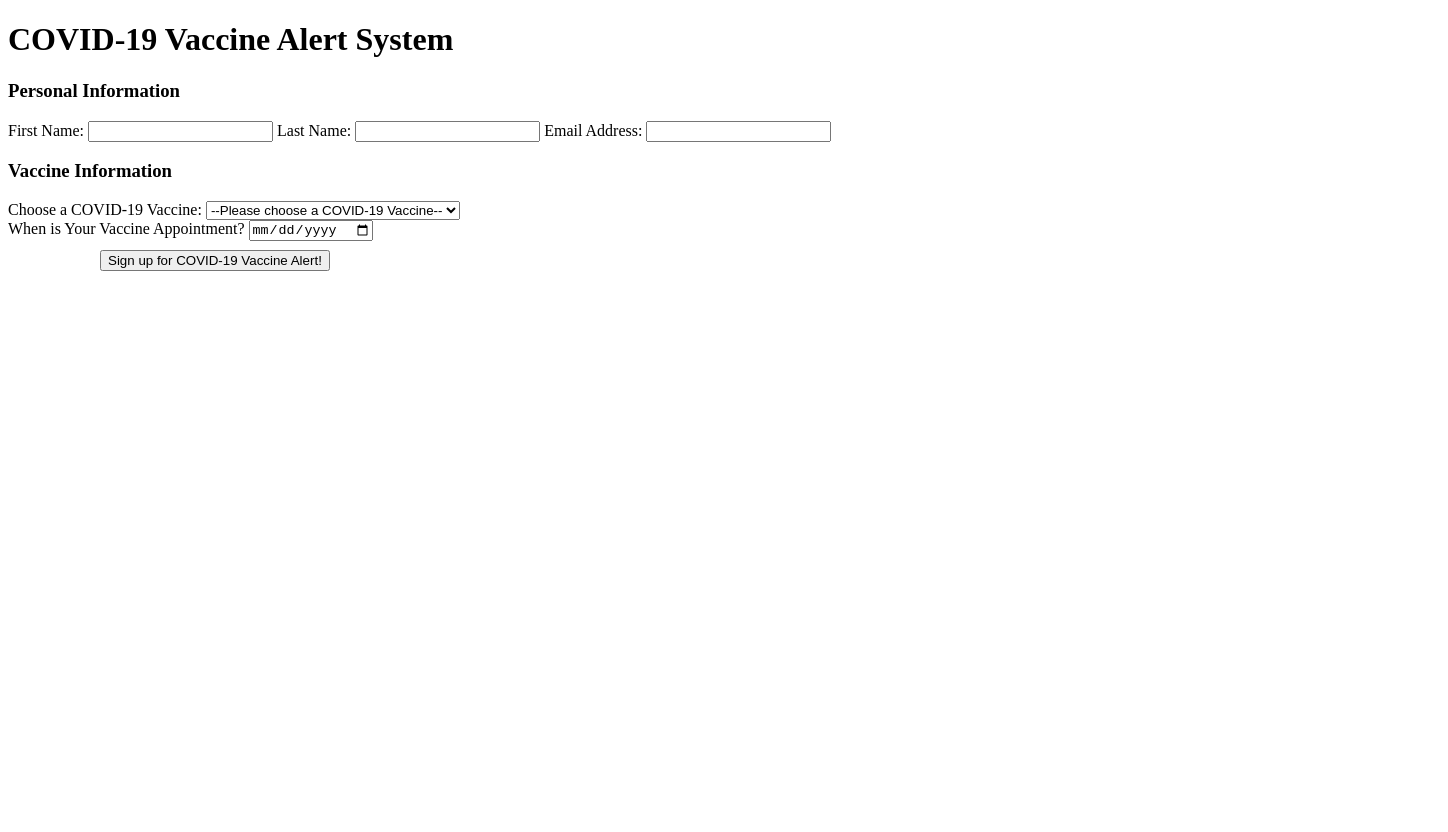
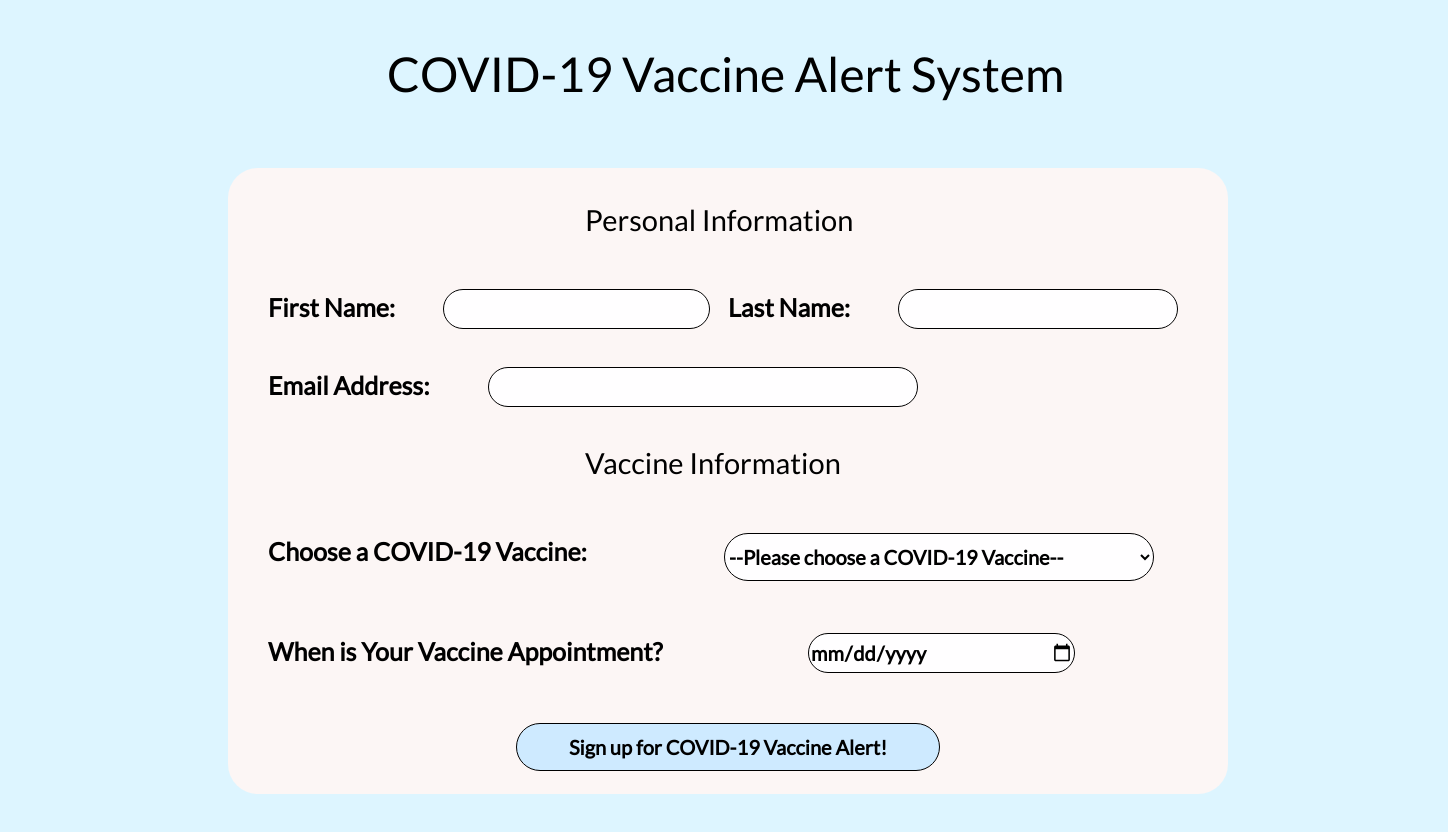
Before and after one commit to vrund1999/375_group_project, a website: page alert.html in a window 1280 px wide. Shown: the whole page, 1448 px wide, since content can reach past the window. Before the commit the page ends 800 px from the top, so only its background shows below. Drawn offline with Linux system fonts and the light colour scheme.

Commit message:
style changes for alert.html

```diff
--- a/alert.html
+++ b/alert.html
@@ -1,13 +1,10 @@
 <!DOCTYPE html>
 <html>
 <head>
-    <style>
-        button {
-        position: absolute;
-        left: 100px;
-        top: 250px;
-      }
-    </style>
+  <link rel="stylesheet" type="text/css" href="//fonts.googleapis.com/css?family=Lato" />
+  <link href="style.css" rel="stylesheet" type="text/css" />
+
+
 	<meta charset="utf-8">
 	<title>COVID-19 Vaccine Alert</title>
 </head>
@@ -15,33 +12,33 @@
 
 <h1>COVID-19 Vaccine Alert System</h1>
 
-<div>
+<div class="information">
 	<div>
         <h3>Personal Information</h3>
-		<label name="firstName">First Name:</label>
+		<label name="firstName" id="fName">First Name:</label>
 		<input type="text" id="firstName">
-        <label name="lastName">Last Name:</label>
+        <label name="lastName" id="lName">Last Name:</label>
 		<input type="text" id="lastName">
-        <label name="email">Email Address:</label>
+        <label name="email" id="eMl">Email Address:</label>
 		<input type="email" id="email">
 	</div>
 	<div>
-		<h3>Vaccine Information</h3>
-        <label for="cars">Choose a COVID-19 Vaccine:</label>
+		<h3 class="Vaccine-information">Vaccine Information</h3>
+        <label for="cars" id="car">Choose a COVID-19 Vaccine:</label>
         <select name="vaccineType" id="vaccineType">
-            <option value="">--Please choose a COVID-19 Vaccine--</option>
+            <option value="" class="optionss">--Please choose a COVID-19 Vaccine--</option>
             <option value="pfizer">Pfizer</option>
             <option value="moderna">Moderna</option>
             <option value="johnsonAndjohnson">Johnson and Johnson</option>
         </select>
-    </div>
-    <div>
-        <label name="vaccineDate">When is Your Vaccine Appointment?</label>
+
+        <label name="vaccineDate" id="vaccineDatelabel">When is Your Vaccine Appointment?</label>
 		<input type="date" id="vaccineDate">
-    </div>
+	</div>
 </div>
 
 <button id="signup">Sign up for COVID-19 Vaccine Alert!</button>
 
 </body>
+
 </html>
--- /dev/null
+++ b/style.css
@@ -0,0 +1,250 @@
+    body{
+          position: relative;
+          width: 1440px;
+          height: 900px;
+
+          background: rgba(198, 238, 255, 0.58);
+        }
+        .information{
+          position: absolute;
+          width: 1000px;
+          height: 626px;
+          left: 220px;
+          top: 160px;
+
+          background: #FCF6F5;
+          border-radius: 30px;
+
+        }
+        h1{
+          position: absolute;
+          width: 682px;
+          height: 97px;
+          left: 379px;
+          top: 5px;
+
+          font-family: Lato;
+          font-style: normal;
+          font-weight: 500;
+          font-size: 48px;
+          line-height: 58px;
+
+          color: #000000;
+
+        }
+        h3{
+          position: absolute;
+          width: 334px;
+          height: 65px;
+          left: 357px;
+          top: 1px;
+
+          font-family: Lato;
+          font-style: normal;
+          font-weight: 500;
+          font-size: 29px;
+          line-height: 43px;
+
+          color: #000000;
+
+        }
+        #fName{
+       position: absolute;
+        width: 164px;
+        height: 56px;
+        left: 40px;
+        top: 121px;
+
+        font-family: Lato;
+        font-style: normal;
+        font-weight: 600;
+        font-size: 25px;
+        line-height: 36px;
+
+        color: #000000;
+
+        }
+        #firstName{
+         position: absolute;
+          width: 267px;
+          height: 40px;
+          left: 215px;
+          top: 121px;
+          background: #FFFEFF;
+          border: 1px solid #000000;
+          box-sizing: border-box;
+          border-radius: 30px;
+          font-family: Lato;
+          font-style: normal;
+          font-weight: 600;
+          font-size: 20px;
+          line-height: 36px;
+
+        }
+        #lName{
+          position: absolute;
+          width: 157px;
+          height: 56px;
+          left: 500px;
+          top: 121px;
+
+          font-family: Lato;
+          font-style: normal;
+          font-weight: 600;
+          font-size: 25px;
+          line-height: 36px;
+
+          color: #000000;
+        }
+        #lastName{
+          position: absolute;
+          width: 280px;
+          height: 40px;
+          left: 670px;
+          top: 121px;
+
+          background: #FFFEFF;
+          border: 1px solid #000000;
+          box-sizing: border-box;
+          border-radius: 30px;
+          font-family: Lato;
+          font-style: normal;
+          font-weight: 600;
+          font-size: 20px;
+          line-height: 36px;
+        }
+        #eMl{
+          position: absolute;
+          width: 208px;
+          height: 56px;
+          left: 40px;
+          top: 199px;
+
+          font-family: Lato;
+          font-style: normal;
+          font-weight: 600;
+          font-size: 25px;
+          line-height: 36px;
+
+          color: #000000;
+        }
+        #email{
+          position: absolute;
+          width: 430px;
+          height: 40px;
+          left: 260px;
+          top: 199px;
+
+          background: #FFFEFF;
+          border: 1px solid #000000;
+          box-sizing: border-box;
+          border-radius: 30px;
+          font-family: Lato;
+          font-style: normal;
+          font-weight: 600;
+          font-size: 20px;
+          line-height: 36px;
+        }
+        .Vaccine-information{
+          position: absolute;
+          width: 334px;
+          height: 65px;
+          left: 357px;
+          top: 244px;
+
+          font-family: Lato;
+          font-style: normal;
+          font-weight: 500;
+          font-size: 29px;
+          line-height: 43px;
+
+          color: #000000;
+        }
+        #car{
+          position: absolute;
+          width: 409px;
+          height: 56px;
+          left: 40px;
+          top: 365px;
+
+          font-family: Lato;
+          font-style: normal;
+          font-weight: 600;
+          font-size: 25px;
+          line-height: 36px;
+
+          color: #000000;
+        }
+        #vaccineType{
+          position: absolute;
+         width: 430px;
+          height: 48px;
+          left: 496px;
+          top: 365px;
+
+          background: #FFFEFF;
+          border: 1px solid #000000;
+          box-sizing: border-box;
+          border-radius: 30px;
+          font-family: Lato;
+          font-style: normal;
+          font-weight: 600;
+          font-size: 20px;
+          line-height: 36px;
+        }
+        #vaccineDatelabel{
+        position: absolute;
+        width: 507px;
+        height: 56px;
+        left: 40px;
+        top: 465px;
+
+        font-family: Lato;
+        font-style: normal;
+        font-weight: 600;
+        font-size: 25px;
+        line-height: 36px;
+
+        color: #000000;
+
+        }
+        #vaccineDate{
+          position: absolute;
+          width: 267px;
+          height: 40px;
+          left: 580px;
+          top: 465px;
+
+          background: #FFFEFF;
+          border: 1px solid #000000;
+          box-sizing: border-box;
+          border-radius: 30px;
+          font-family: Lato;
+          font-style: normal;
+          font-weight: 600;
+          font-size: 20px;
+          line-height: 36px;
+        }
+        #signup{
+        position: absolute;
+        width: 424px;
+        height: 48px;
+        left: 508px;
+        top: 715px;
+
+        background: #CEEAFF;
+        border: 1px solid #000000;
+        box-sizing: border-box;
+        border-radius: 30px;
+        }
+        button {
+        position: absolute;
+        left: 100px;
+        top: 250px;
+        font-family: Lato;
+        font-style: normal;
+        font-weight: 600;
+        font-size: 20px;
+        line-height: 36px;
+
+      }
```
